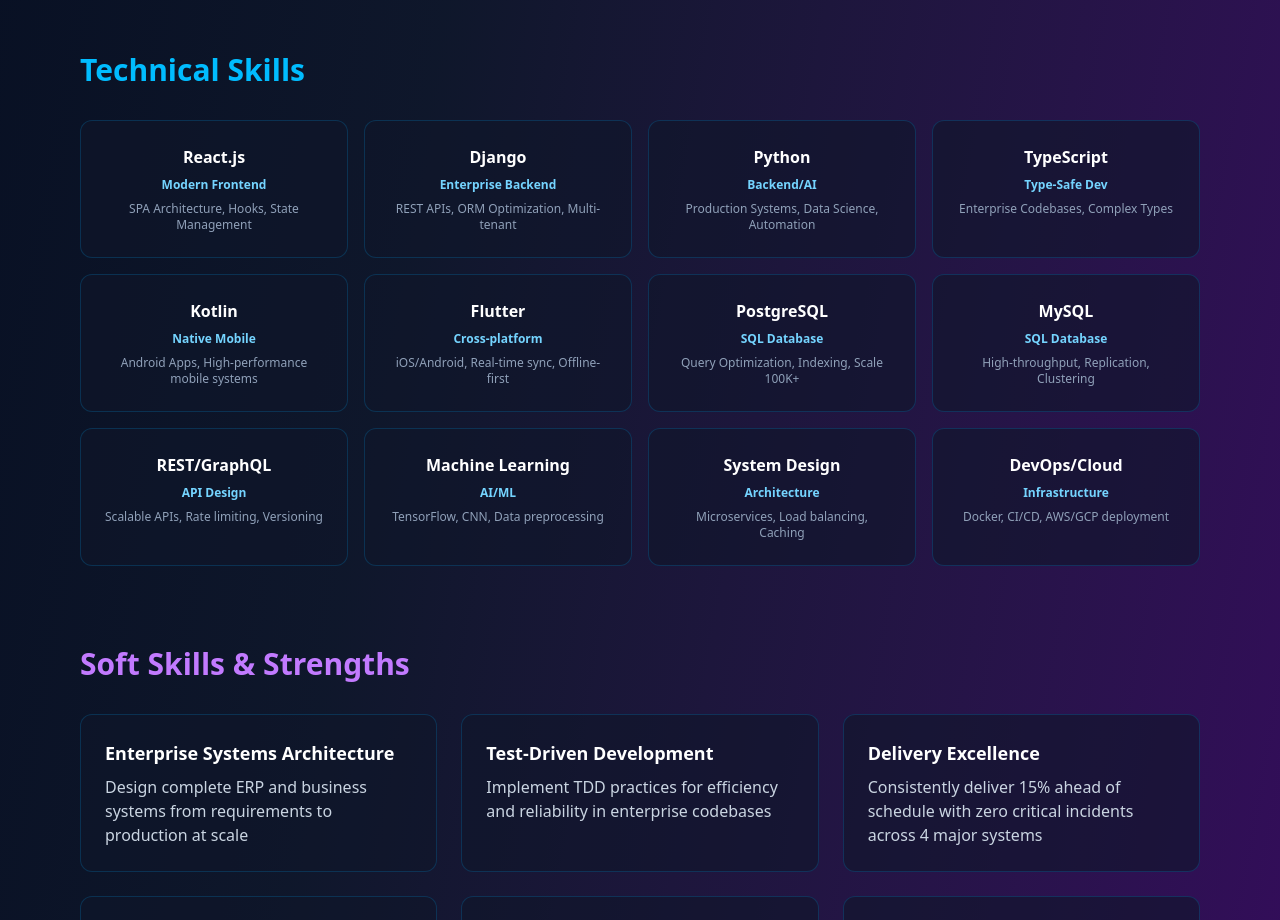
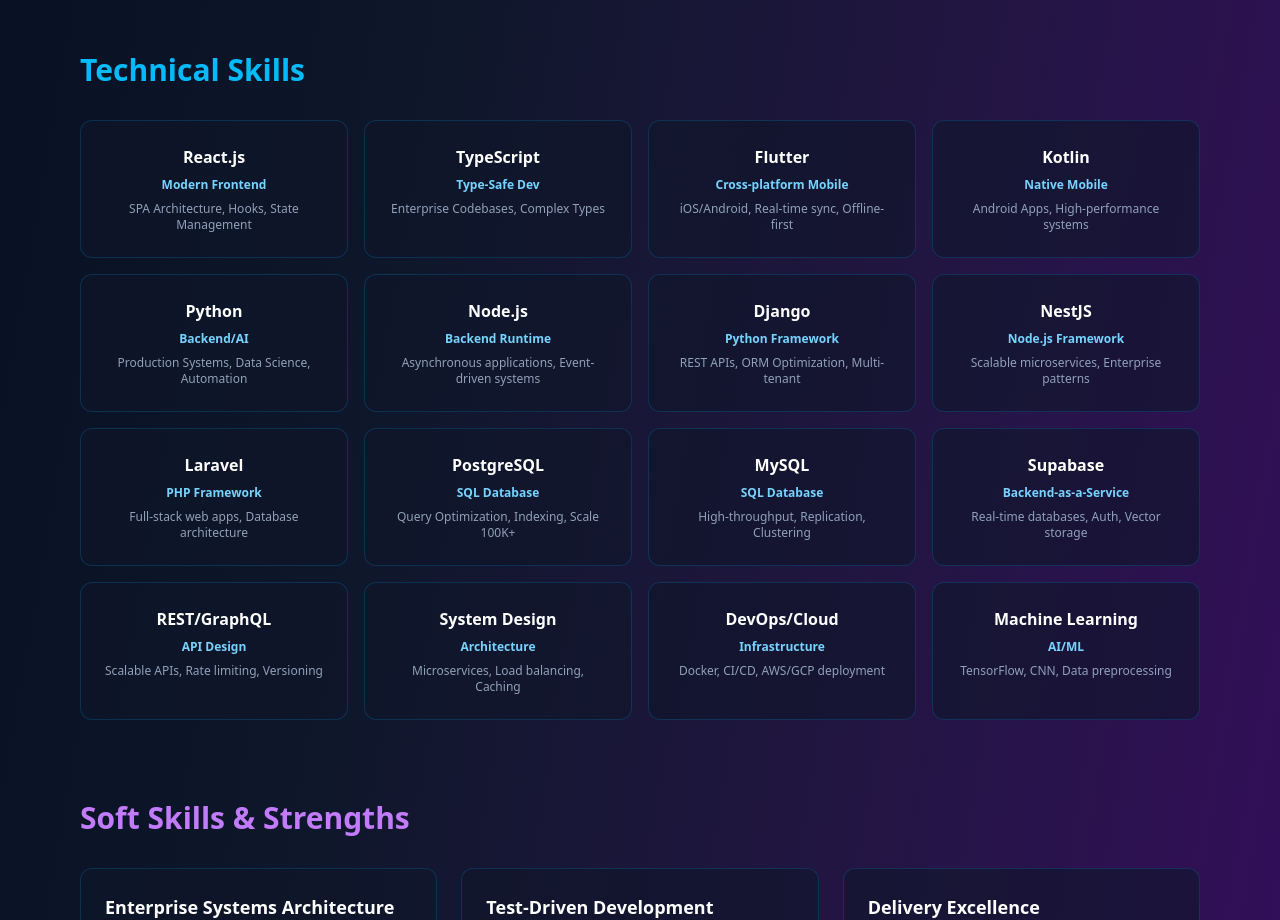
Before and after one commit to SamuelEscobar761/portfolio, a React (Vite) app: page / in a window 1280 px wide. Shown: the part 4680-5600 px from the top of the page. Built offline with nearby package versions, Linux system fonts and the light colour scheme.

Commit message:
add some skills

```diff
--- a/src/components/SkillsSection.tsx
+++ b/src/components/SkillsSection.tsx
@@ -1,17 +1,36 @@
 export function SkillsSection() {
   const technicalSkills = [
+    // Frontend
     { name: 'React.js', category: 'Modern Frontend', exp: 'SPA Architecture, Hooks, State Management' },
-    { name: 'Django', category: 'Enterprise Backend', exp: 'REST APIs, ORM Optimization, Multi-tenant' },
+    { name: 'TypeScript', category: 'Type-Safe Dev', exp: 'Enterprise Codebases, Complex Types' },
+
+    // Mobile
+    { name: 'Flutter', category: 'Cross-platform Mobile', exp: 'iOS/Android, Real-time sync, Offline-first' },
+    { name: 'Kotlin', category: 'Native Mobile', exp: 'Android Apps, High-performance systems' },
+
+    // Backend Languages
     { name: 'Python', category: 'Backend/AI', exp: 'Production Systems, Data Science, Automation' },
-    { name: 'TypeScript', category: 'Type-Safe Dev', exp: 'Enterprise Codebases, Complex Types' },
-    { name: 'Kotlin', category: 'Native Mobile', exp: 'Android Apps, High-performance mobile systems' },
-    { name: 'Flutter', category: 'Cross-platform', exp: 'iOS/Android, Real-time sync, Offline-first' },
+    { name: 'Node.js', category: 'Backend Runtime', exp: 'Asynchronous applications, Event-driven systems' },
+
+    // Backend Frameworks
+    { name: 'Django', category: 'Python Framework', exp: 'REST APIs, ORM Optimization, Multi-tenant' },
+    { name: 'NestJS', category: 'Node.js Framework', exp: 'Scalable microservices, Enterprise patterns' },
+    { name: 'Laravel', category: 'PHP Framework', exp: 'Full-stack web apps, Database architecture' },
+
+    // Databases
     { name: 'PostgreSQL', category: 'SQL Database', exp: 'Query Optimization, Indexing, Scale 100K+' },
     { name: 'MySQL', category: 'SQL Database', exp: 'High-throughput, Replication, Clustering' },
+    { name: 'Supabase', category: 'Backend-as-a-Service', exp: 'Real-time databases, Auth, Vector storage' },
+
+    // API & Architecture
     { name: 'REST/GraphQL', category: 'API Design', exp: 'Scalable APIs, Rate limiting, Versioning' },
-    { name: 'Machine Learning', category: 'AI/ML', exp: 'TensorFlow, CNN, Data preprocessing' },
     { name: 'System Design', category: 'Architecture', exp: 'Microservices, Load balancing, Caching' },
-    { name: 'DevOps/Cloud', category: 'Infrastructure', exp: 'Docker, CI/CD, AWS/GCP deployment' }
+
+    // Infrastructure
+    { name: 'DevOps/Cloud', category: 'Infrastructure', exp: 'Docker, CI/CD, AWS/GCP deployment' },
+
+    // AI/ML
+    { name: 'Machine Learning', category: 'AI/ML', exp: 'TensorFlow, CNN, Data preprocessing' }
   ];
 
   const softSkills = [
```
